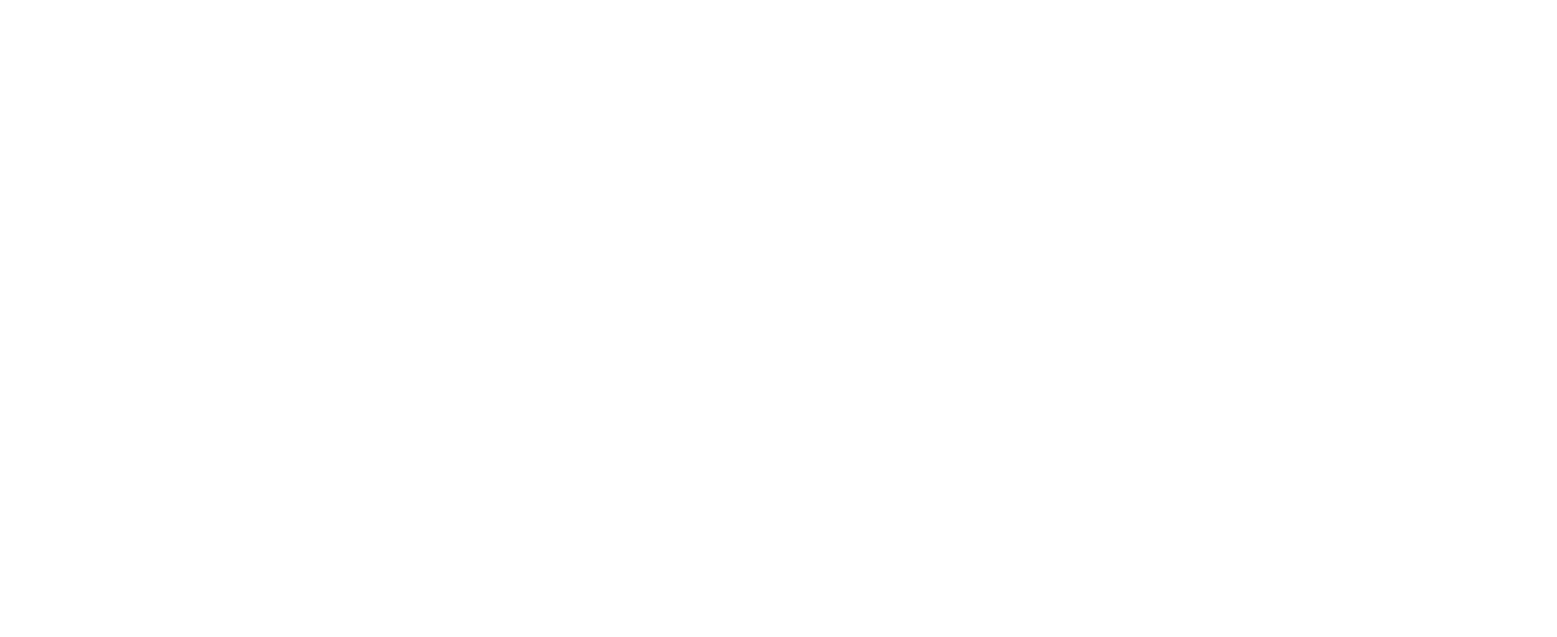
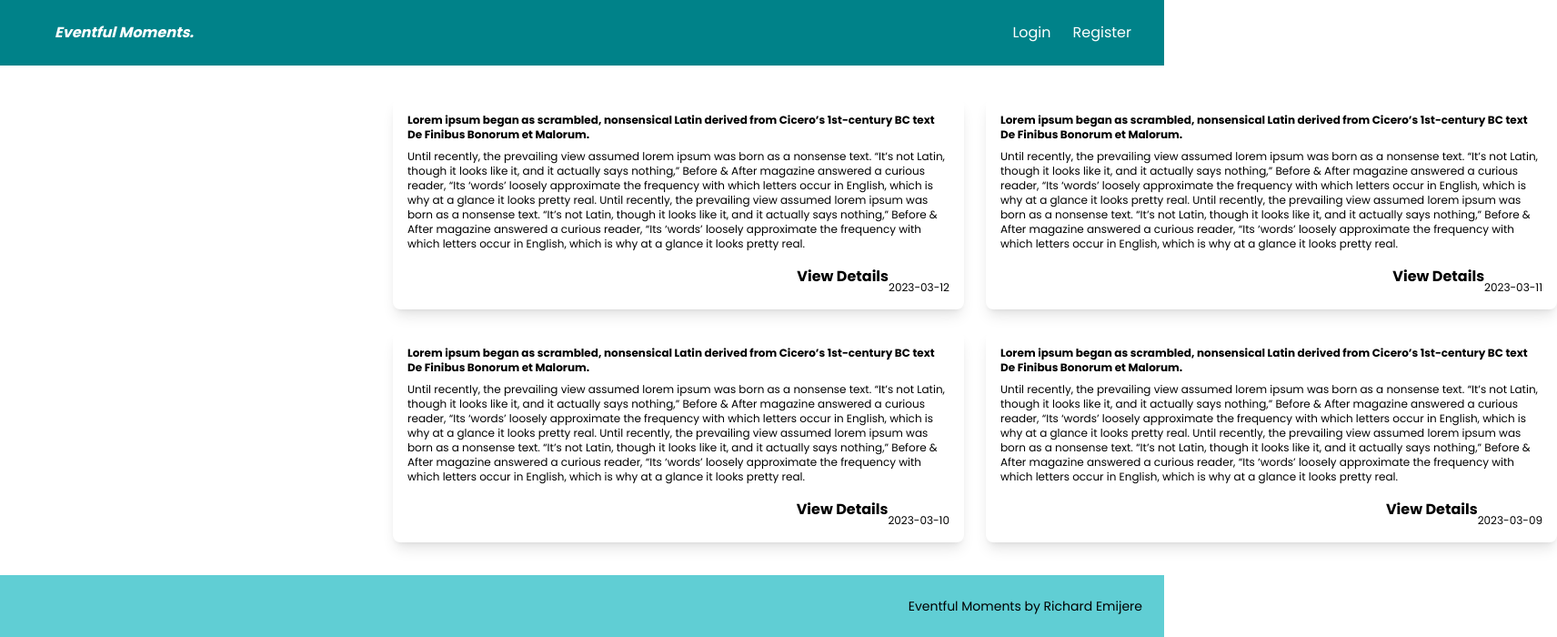
Before and after one commit to The-CodeINN/eventful-moments-blog, a Vue app: page /blog in a window 1280 px wide. Before the commit this address had no page. Shown: the top 700 px of the page at 91% size, 1712 px wide, since content can reach past the window. Built offline with nearby package versions, Linux system fonts and the light colour scheme.

Commit message:
Added BlogList

```diff
--- a/src/Components/FooTer.vue
+++ b/src/Components/FooTer.vue
@@ -1,6 +1,6 @@
 <template>
   <footer
-    class="bg-primaryFade text-black py-6 px-6 border-borderColor border-solid flex justify-end"
+    class="bg-primaryFade text-black py-6 px-6 border-borderColor border-solid flex justify-end sm:text-xs text-sm"
   >
     Eventful Moments by Richard Emijere
   </footer>
--- a/src/router/index.js
+++ b/src/router/index.js
@@ -1,31 +1,9 @@
-// import { createRouter, createWebHistory } from "vue-router";
-
-// const routes = [
-//   {
-//     path: "/",
-//     name: "HomePage",
-//     component: () =>
-//       import(/* webpackChunkName: "home" */ "../views/HomePage.vue"),
-//   },
-//   {
-//     path: "/register",
-//     name: "RegisterPage",
-//     component: () =>
-//       import(/* webpackChunkName: "register" */ "../views/RegisterPage.vue"),
-//   },
-// ];
-
-// const router = createRouter({
-//   history: createWebHistory(process.env.BASE_URL),
-//   routes,
-// });
-
-// export default router;
-
 import { createRouter, createWebHistory } from "vue-router";
 import HomePage from "../views/HomePage.vue";
 import RegisterPage from "../views/RegisterPage.vue";
+import BlogList from "../views/BlogList.vue";
 import DefaultLayout from "../Components/DefaultLayout.vue";
+
 const routes = [
   {
     path: "/",
@@ -41,6 +19,11 @@
         name: "RegisterPage",
         component: RegisterPage,
       },
+      {
+        path: "/blog",
+        name: "BlogList",
+        component: BlogList,
+      },
     ],
   },
 ];
--- a/src/views/BlogList.vue
+++ b/src/views/BlogList.vue
@@ -0,0 +1,60 @@
+<template>
+  <div class="container mx-auto my-8 px-4 lg:px-0 lg:w-3/4">
+    <div class="grid grid-cols-2 grid-cols-1 sm:grid-cols-2 lg:grid-cols-2 gap-6 w-screen">
+      <div v-for="blog in blogs" :key="blog.id" class="bg-white shadow-lg rounded-lg overflow-hidden">
+        <div class="p-4">
+          <h2 class="font-bold text-gray-800 text-xs">{{ blog.title }}</h2>
+          <p class="text-gray-600 mt-2 text-xs">{{ blog.description }}</p>
+          <div class="flex justify-end mt-4">
+            <a href="#" class="text-blue-500 hover:text-blue-700 font-bold">View Details</a>
+            <div class="mt-4 text-xs text-gray-500">{{ blog.date }}</div>
+          </div>
+        </div>
+      </div>
+    </div>
+  </div>
+</template>
+
+<script>
+export default {
+  data() {
+    return {
+      blogs: [
+        {
+          id: 1,
+          title: "Lorem ipsum began as scrambled, nonsensical Latin derived from Cicero’s 1st-century BC text De Finibus Bonorum et Malorum.",
+          description: "Until recently, the prevailing view assumed lorem ipsum was born as a nonsense text. “It’s not Latin, though it looks like it, and it actually says nothing,” Before & After magazine answered a curious reader, “Its ‘words’ loosely approximate the frequency with which letters occur in English, which is why at a glance it looks pretty real. Until recently, the prevailing view assumed lorem ipsum was born as a nonsense text. “It’s not Latin, though it looks like it, and it actually says nothing,” Before & After magazine answered a curious reader, “Its ‘words’ loosely approximate the frequency with which letters occur in English, which is why at a glance it looks pretty real.",
+          date: "2023-03-12",
+        },
+        {
+          id: 2,
+          title: "Lorem ipsum began as scrambled, nonsensical Latin derived from Cicero’s 1st-century BC text De Finibus Bonorum et Malorum.",
+          description: "Until recently, the prevailing view assumed lorem ipsum was born as a nonsense text. “It’s not Latin, though it looks like it, and it actually says nothing,” Before & After magazine answered a curious reader, “Its ‘words’ loosely approximate the frequency with which letters occur in English, which is why at a glance it looks pretty real. Until recently, the prevailing view assumed lorem ipsum was born as a nonsense text. “It’s not Latin, though it looks like it, and it actually says nothing,” Before & After magazine answered a curious reader, “Its ‘words’ loosely approximate the frequency with which letters occur in English, which is why at a glance it looks pretty real.",
+          date: "2023-03-11",
+        },
+        {
+          id: 3,
+          title: "Lorem ipsum began as scrambled, nonsensical Latin derived from Cicero’s 1st-century BC text De Finibus Bonorum et Malorum.",
+          description: "Until recently, the prevailing view assumed lorem ipsum was born as a nonsense text. “It’s not Latin, though it looks like it, and it actually says nothing,” Before & After magazine answered a curious reader, “Its ‘words’ loosely approximate the frequency with which letters occur in English, which is why at a glance it looks pretty real. Until recently, the prevailing view assumed lorem ipsum was born as a nonsense text. “It’s not Latin, though it looks like it, and it actually says nothing,” Before & After magazine answered a curious reader, “Its ‘words’ loosely approximate the frequency with which letters occur in English, which is why at a glance it looks pretty real.",
+          date: "2023-03-10",
+        },
+        {
+          id: 4,
+          title: "Lorem ipsum began as scrambled, nonsensical Latin derived from Cicero’s 1st-century BC text De Finibus Bonorum et Malorum.",
+          description: "Until recently, the prevailing view assumed lorem ipsum was born as a nonsense text. “It’s not Latin, though it looks like it, and it actually says nothing,” Before & After magazine answered a curious reader, “Its ‘words’ loosely approximate the frequency with which letters occur in English, which is why at a glance it looks pretty real. Until recently, the prevailing view assumed lorem ipsum was born as a nonsense text. “It’s not Latin, though it looks like it, and it actually says nothing,” Before & After magazine answered a curious reader, “Its ‘words’ loosely approximate the frequency with which letters occur in English, which is why at a glance it looks pretty real.",
+          date: "2023-03-09",
+        },
+      ],
+    };
+  },
+};
+</script>
+
+<style scoped>
+/* Mobile styles */
+@media (max-width: 640px) {
+  .grid-cols-1 {
+    grid-template-columns: repeat(1, minmax(0, 1fr));
+  }
+}
+</style>
```
Also changed, not shown: src/Components/NavBar.vue (+0 -41 lines).
